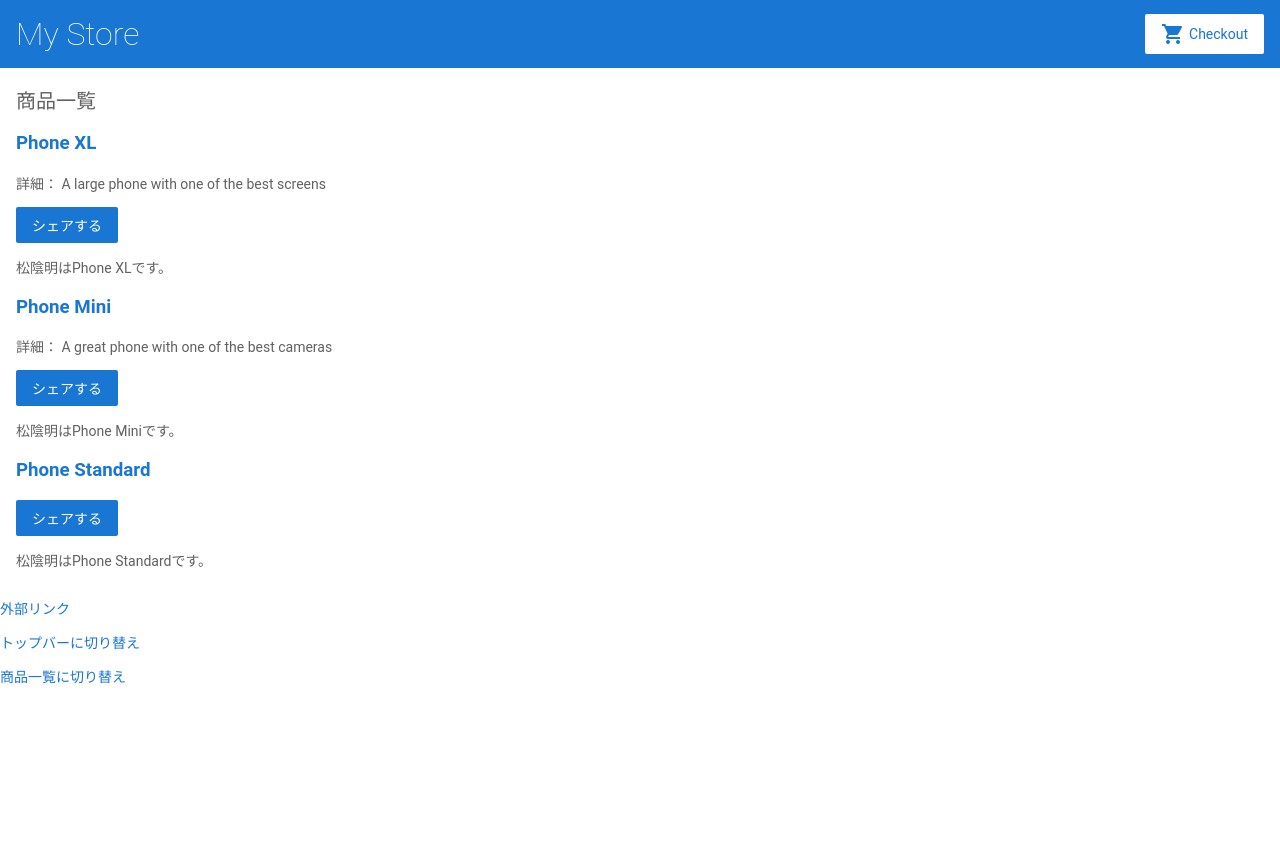
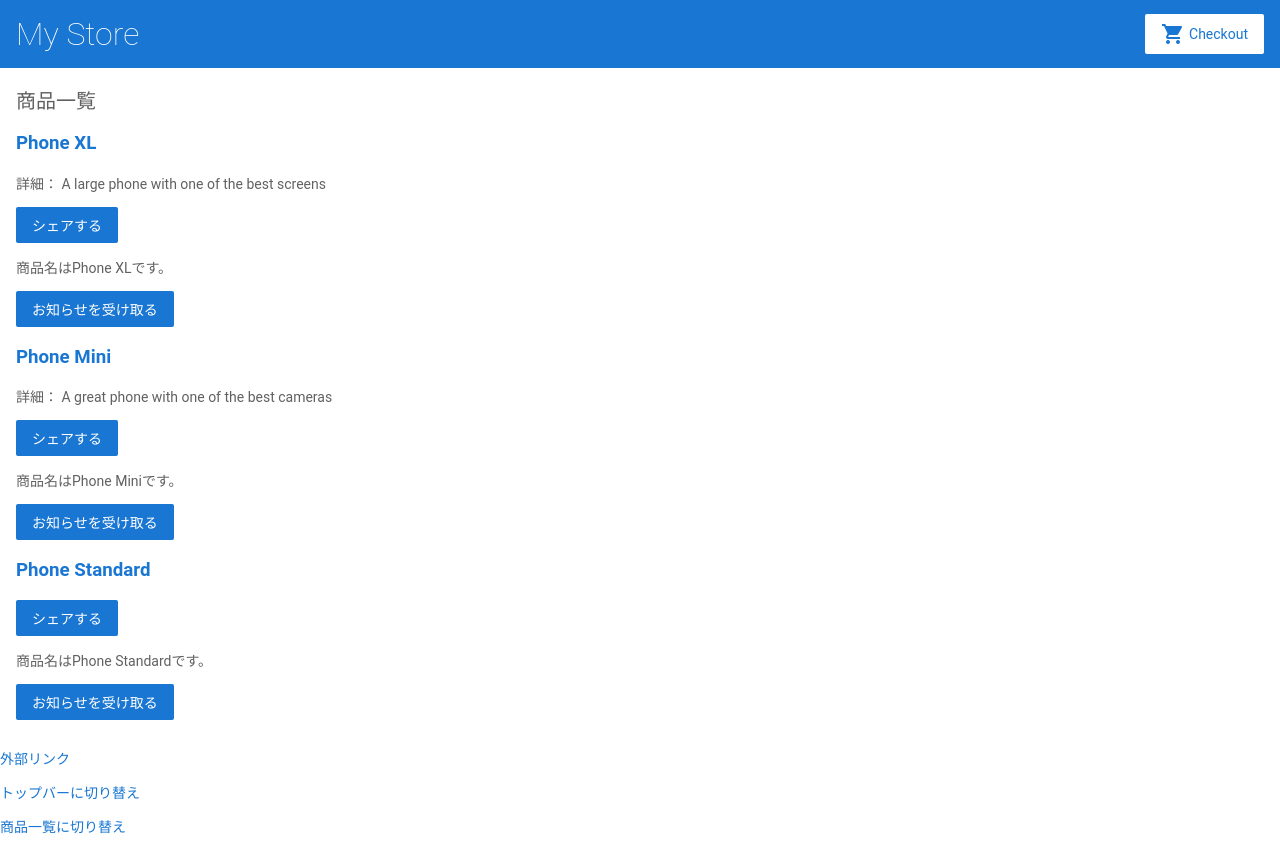
Before and after one commit to atman-33/angular-learning, an Angular app: page / in a window 1280 px wide. Before the commit the page ends 800 px from the top, so only its background shows below. Built offline with nearby package versions, Linux system fonts and the light colour scheme.

Commit message:
4 files modified

```diff
--- a/src/app/product-alerts/product-alerts.component.html
+++ b/src/app/product-alerts/product-alerts.component.html
@@ -1 +1,5 @@
-<p>松陰明は{{ name }}です。</p>
+<p>商品名は{{ name }}です。</p>
+
+<p>
+  <button (click)="onNotify.emit()">お知らせを受け取る</button>
+</p>
--- a/src/app/product-list/product-list.component.html
+++ b/src/app/product-list/product-list.component.html
@@ -15,7 +15,7 @@
   <button type="button" (click)="share()">
     シェアする
   </button>
-  <app-product-alerts [name]="product.name"></app-product-alerts>
+  <app-product-alerts [name]="product.name" (onNotify)="notify()"></app-product-alerts>
 
 </div>
 
--- a/src/app/product-list/product-list.component.ts
+++ b/src/app/product-list/product-list.component.ts
@@ -18,6 +18,10 @@ export class ProductListComponent {
     */
     window.alert('The product has been shared!');
   }
+
+  notify() {
+    window.alert('お知らせを受け取ります！');
+  }
 }
 
 /*
```
Also changed, not shown: src/app/product-alerts/product-alerts.component.ts (+7 -6 lines).
